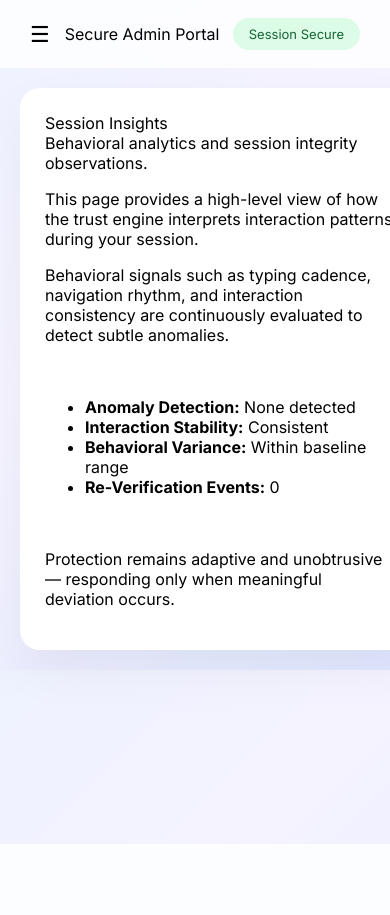
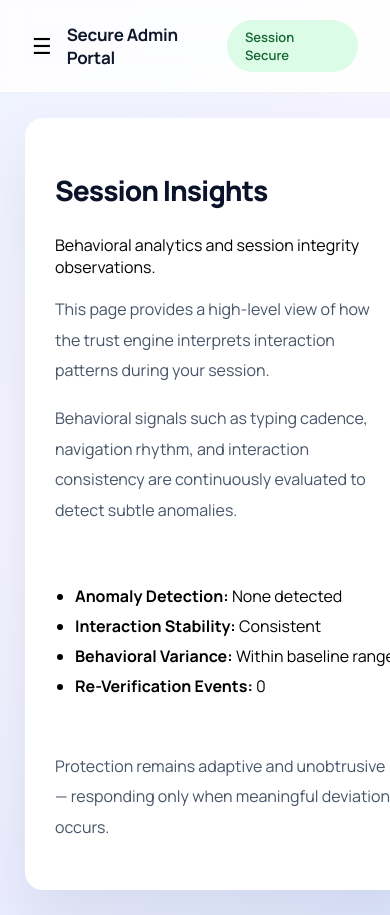
Before and after one commit to Keertilata20/zero-trust-auth, a Flask app: page /reports in a window 390 px wide; the page is wider, and only the part inside the window is pictured. Before the commit the page ends 844 px from the top of that part, so only its background shows below. Run offline with Flask 3, Linux system fonts and the light colour scheme.

Commit message:
refined layout' git push --set-upstream origin main
.
python app.py

```diff
--- a/templates/dashboard.html
+++ b/templates/dashboard.html
@@ -3,7 +3,7 @@
 
 <div class="page-card">
 
-    <div class="page-title">Welcome Back</div>
+    <div class="page-title"><h2>Welcome Back</h2></div>
     <div class="page-subtitle">
         Your secure environment is active and continuously adapting.
     </div>
--- a/templates/layout.html
+++ b/templates/layout.html
@@ -4,31 +4,33 @@
 <meta name="viewport" content="width=device-width, initial-scale=1.0">
 <title>Secure Admin Portal</title>
 
-<link href="https://fonts.googleapis.com/css2?family=Inter:wght@400;500;600;700&display=swap" rel="stylesheet">
+<link href="https://fonts.googleapis.com/css2?family=Manrope:wght@400;600;700;800&display=swap" rel="stylesheet">
 
 <style>
 
 body {
     margin: 0;
-    font-family: 'Inter', sans-serif;
+    font-family: 'Manrope', sans-serif;
     display: flex;
     background: linear-gradient(135deg, #eef2ff, #f5f3ff 40%, #e0e7ff);
 }
 
-/* Sidebar */
+/* ================= Sidebar ================= */
 
 .sidebar {
-    width: 240px;
+    width: 250px;
     min-height: 100vh;
-    background: linear-gradient(to bottom, #1e1b4b, #312e81);
+    background: linear-gradient(to bottom, #1e1b4b, #2e2a74);
     color: white;
-    padding: 30px 20px;
+    padding: 35px 22px;
     transition: transform 0.3s ease;
 }
 
 .sidebar h2 {
-    margin-bottom: 50px;
-    font-weight: 600;
+    margin-bottom: 55px;
+    font-weight: 800;
+    font-size: 22px;
+    letter-spacing: -0.5px;
 }
 
 .sidebar a {
@@ -37,14 +39,16 @@ body {
     display: block;
     margin: 18px 0;
     font-size: 15px;
+    font-weight: 600;
     transition: 0.25s;
 }
 
 .sidebar a:hover {
     color: white;
+    transform: translateX(4px);
 }
 
-/* Main */
+/* ================= Main ================= */
 
 .main {
     flex: 1;
@@ -52,15 +56,23 @@ body {
     flex-direction: column;
 }
 
-/* Topbar */
+/* ================= Topbar ================= */
 
 .topbar {
-    background: rgba(255,255,255,0.8);
-    backdrop-filter: blur(12px);
-    padding: 18px 30px;
+    background: rgba(255,255,255,0.85);
+    backdrop-filter: blur(14px);
+    padding: 20px 32px;
     display: flex;
     justify-content: space-between;
     align-items: center;
+    border-bottom: 1px solid rgba(0,0,0,0.05);
+}
+
+.topbar-title {
+    font-weight: 700;
+    font-size: 17px;
+    letter-spacing: -0.3px;
+    color: #0f172a;
 }
 
 .menu-btn {
@@ -69,12 +81,13 @@ body {
     display: none;
 }
 
-/* Status */
+/* ================= Status ================= */
 
 .status-indicator {
-    padding: 8px 16px;
+    padding: 8px 18px;
     border-radius: 30px;
     font-size: 13px;
+    font-weight: 600;
 }
 
 .trusted {
@@ -92,38 +105,56 @@ body {
     color: #7f1d1d;
 }
 
-/* Content */
+/* ================= Content ================= */
 
 .content {
-    padding: 60px;
+    padding: 70px;
     flex: 1;
 }
 
 .page-card {
-    background: white;
-    padding: 45px;
-    border-radius: 20px;
-    max-width: 950px;
+    background: #ffffff;
+    padding: 55px;
+    border-radius: 24px;
+    max-width: 1000px;
     width: 100%;
-    box-shadow: 0 20px 50px rgba(0,0,0,0.05);
+    box-shadow: 0 30px 60px rgba(15,23,42,0.08);
 }
 
 .page-card h2 {
-    font-weight: 700;
-    font-size: 28px;
-    margin-bottom: 20px;
+    font-size: 38px;
+    font-weight: 800;
+    letter-spacing: -1px;
+    margin-bottom: 25px;
+    color: #0b132b;
 }
 
-/* Overlay */
+.page-card p {
+    color: #475569;
+    line-height: 1.9;
+    font-size: 16px;
+    margin-bottom: 18px;
+}
+
+.page-card ul {
+    margin-top: 20px;
+    padding-left: 20px;
+}
+
+.page-card li {
+    margin-bottom: 8px;
+}
+
+/* ================= Overlay ================= */
 
 .overlay {
     position: fixed;
     inset: 0;
-    background: rgba(0,0,0,0.4);
+    background: rgba(0,0,0,0.35);
     display: none;
 }
 
-/* Responsive */
+/* ================= Responsive ================= */
 
 @media (max-width: 768px) {
 
@@ -153,11 +184,16 @@ body {
     }
 
     .content {
-        padding: 20px;
+        padding: 25px;
     }
 
     .page-card {
-        padding: 25px;
+        padding: 30px;
+        border-radius: 18px;
+    }
+
+    .page-card h2 {
+        font-size: 28px;
     }
 }
 
@@ -181,7 +217,7 @@ body {
 <div class="topbar">
     <div style="display:flex; align-items:center; gap:15px;">
         <div class="menu-btn" onclick="toggleMenu()">☰</div>
-        <div>Secure Admin Portal</div>
+        <div class="topbar-title">Secure Admin Portal</div>
     </div>
     <div id="top-status" class="status-indicator"></div>
 </div>
--- a/templates/reports.html
+++ b/templates/reports.html
@@ -3,7 +3,7 @@
 
 <div class="page-card">
 
-    <div class="page-title">Session Insights</div>
+    <div class="page-title"><h2>Session Insights</h2></div>
     <div class="page-subtitle">
         Behavioral analytics and session integrity observations.
     </div>
--- a/templates/security.html
+++ b/templates/security.html
@@ -3,7 +3,7 @@
 
 <div class="page-card">
 
-    <div class="page-title">How Protection Works</div>
+    <div class="page-title"><h2>How Protection Works</h2></div>
     <div class="page-subtitle">
         Continuous authentication powered by behavioral intelligence.
     </div>
--- a/templates/users.html
+++ b/templates/users.html
@@ -3,7 +3,7 @@
 
 <div class="page-card">
 
-    <div class="page-title">People & Access</div>
+    <div class="page-title"><h2>People & Access</h2></div>
     <div class="page-subtitle">
         Identity monitoring powered by continuous behavioral trust.
     </div>
```
